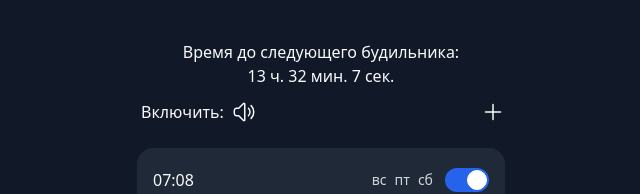
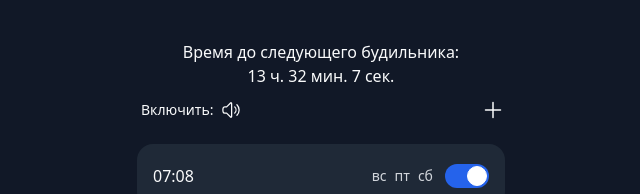
Before and after one commit to AlexKoshelev/alarm, a React (Vite) app: page / in a window 1280 px wide. Shown: the top 194 px of the page, without its empty margins (319-959 px from the left). Built offline with nearby package versions, Linux system fonts and the light colour scheme; data requests are answered from the project's data file.

Commit message:
fix: уменьшил размер текста и иконок

```diff
--- a/src/modules/alarm/ui/settings-panel/settings-panel.jsx
+++ b/src/modules/alarm/ui/settings-panel/settings-panel.jsx
@@ -24,7 +24,7 @@ export const SettingsPanel = () => {
     <div className="flex items-center justify-between pt-1">
       <Button
         type={soundResolution ? "danger" : "success"}
-        className="px-[4px] inline-flex gap-x-2"
+        className="px-[4px] inline-flex gap-x-2 text-sm"
         onClick={handleToggleSoundResolution}
       >
         {soundResolution ? (
--- a/src/modules/alarm/ui/settings-panel/sound-off-icon.jsx
+++ b/src/modules/alarm/ui/settings-panel/sound-off-icon.jsx
@@ -6,7 +6,7 @@ export const SoundOffIcon = () => {
       viewBox="0 0 24 24"
       strokeWidth={1.5}
       stroke="currentColor"
-      className="size-6"
+      className="size-5"
     >
       <path
         strokeLinecap="round"
--- a/src/modules/alarm/ui/settings-panel/sound-on-icon.jsx
+++ b/src/modules/alarm/ui/settings-panel/sound-on-icon.jsx
@@ -6,7 +6,7 @@ export const SoundOnIcon = () => {
       viewBox="0 0 24 24"
       strokeWidth={1.5}
       stroke="currentColor"
-      className="size-6"
+      className="size-5"
     >
       <path
         strokeLinecap="round"
```
